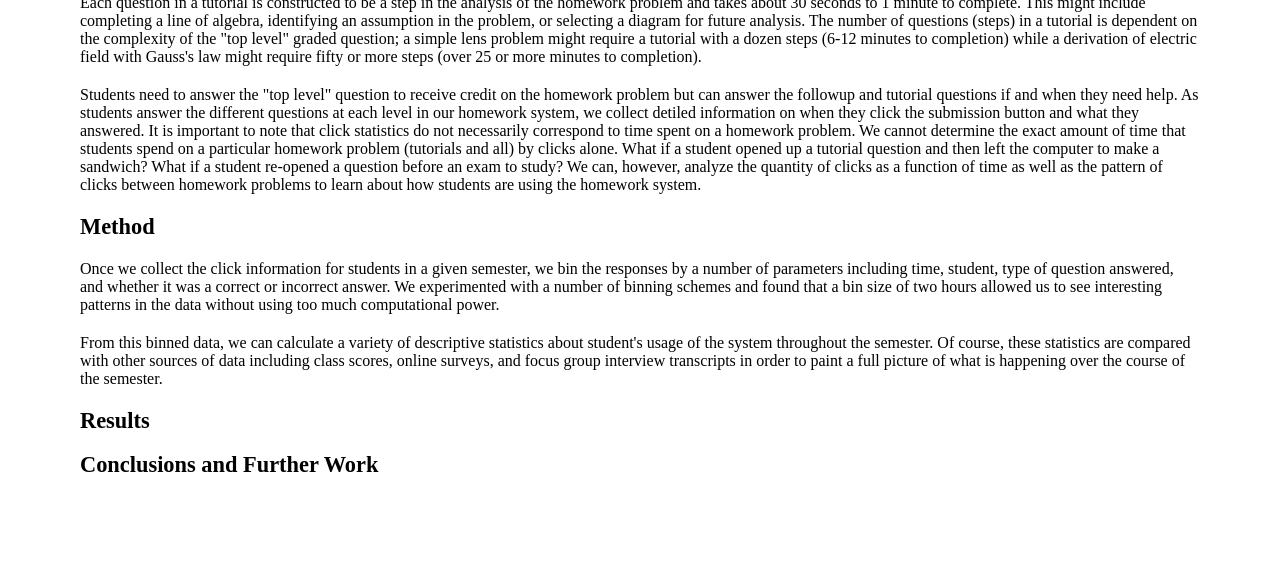
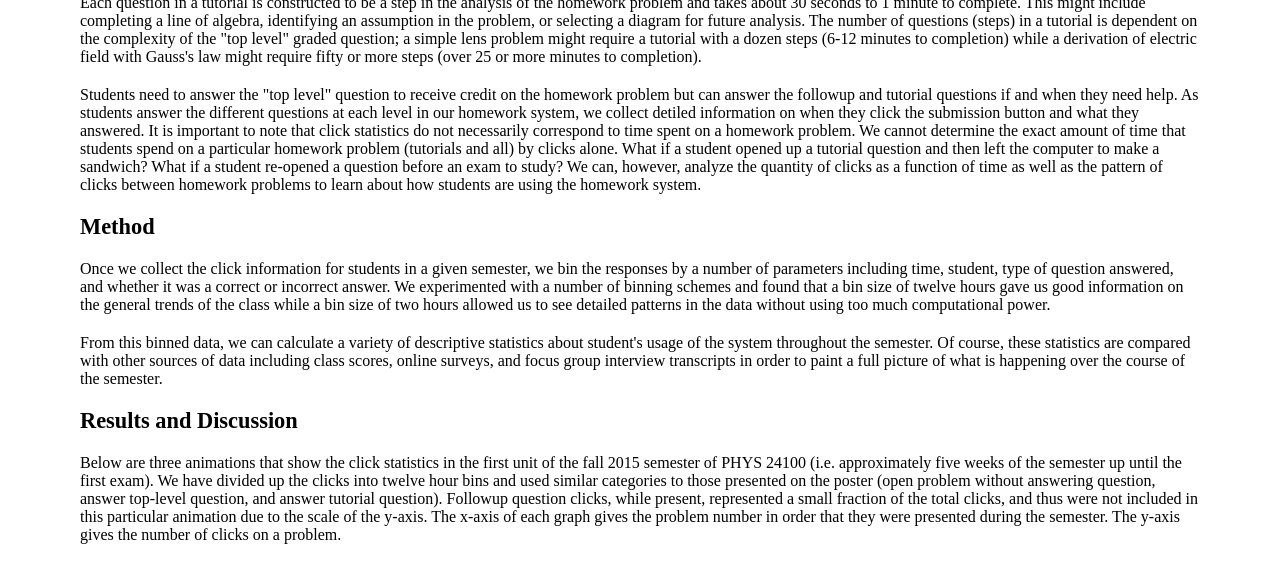
Before and after one commit to cmvandrevala/cmvandrevala.github.io, a Jekyll site: the page built from narst_video.html, in a window 1280 px wide and 1400 px high, scrolled down 228 px. Shown: the top 564 px of the window. Built offline with Jekyll 4.4.1, drawn with Linux system fonts in a browser that asks for light colours; some of the changed text lies outside the part shown; grey boxes are pictures that could not be loaded.

Commit message:
First draft of results and conclusion

```diff
--- a/_layouts/narst-video.html
+++ b/_layouts/narst-video.html
@@ -35,13 +35,33 @@ p {
 
 <h2>Method</h2>
 
-<p>Once we collect the click information for students in a given semester, we bin the responses by a number of parameters including time, student, type of question answered, and whether it was a correct or incorrect answer. We experimented with a number of binning schemes and found that a bin size of two hours allowed us to see interesting patterns in the data without using too much computational power.</p>
+<p>Once we collect the click information for students in a given semester, we bin the responses by a number of parameters including time, student, type of question answered, and whether it was a correct or incorrect answer. We experimented with a number of binning schemes and found that a bin size of twelve hours gave us good information on the general trends of the class while a bin size of two hours allowed us to see detailed patterns in the data without using too much computational power.</p>
 
 <p>From this binned data, we can calculate a variety of descriptive statistics about student's usage of the system throughout the semester. Of course, these statistics are compared with other sources of data including class scores, online surveys, and focus group interview transcripts in order to paint a full picture of what is happening over the course of the semester.</p>
 
-<h2>Results</h2>
+<h2>Results and Discussion</h2>
+
+<p>Below are three animations that show the click statistics in the first unit of the fall 2015 semester of PHYS 24100 (i.e. approximately five weeks of the semester up until the first exam). We have divided up the clicks into twelve hour bins and used similar categories to those presented on the poster (open problem without answering question, answer top-level question, and answer tutorial question). Followup question clicks, while present, represented a small fraction of the total clicks, and thus were not included in this particular animation due to the scale of the y-axis. The x-axis of each graph gives the problem number in order that they were presented during the semester. The y-axis gives the number of clicks on a problem.</p>
+
+<center>
+<p><img width=400 height=300 src={{ site.BASE_URL }}/assets/supporting_docs/fa15_open.gif />
+<img width=400 height=300 src={{ site.BASE_URL }}/assets/supporting_docs/fa15_main.gif /></p>
+
+<p><img width=400 height=300 src={{ site.BASE_URL }}/assets/supporting_docs/fa15_tutorial.gif /></p>
+</center>
+
+<p>A few key things to note about this data:</p>
+
+<ol>
+	<li>The cycles of peaks described on the poster are very easy to see in the animations. Some students might be viewing the problems before the assignment is due, but the vast majority of students focus on a homework assignment in the day or two beforehand.</li>
+	<li>The number of clicks that opened a problem but did nothing else was higher than expected.</li>
+	<li>Followup questions were answered in the first unit, but they represented a very small portion of the click activity per day. Students are skipping the optional followup questions.</li>
+	<li>There is a flurry of click activity before the first exam due to students studying past problems. Analysis shows that tutorials are popular study tools before an exam.</li>
+</ol>
 
 <h2>Conclusions and Further Work</h2>
 
+<p>In the coming weeks we are going to hold a series of focus group sessions to dive into these click results. We want to know how students traverse the CITA system in order to build great tutorials for future generations of PHYS 24100.</p>
+
 </body>
 </html>
```
Also changed, not shown: 4 other files.
